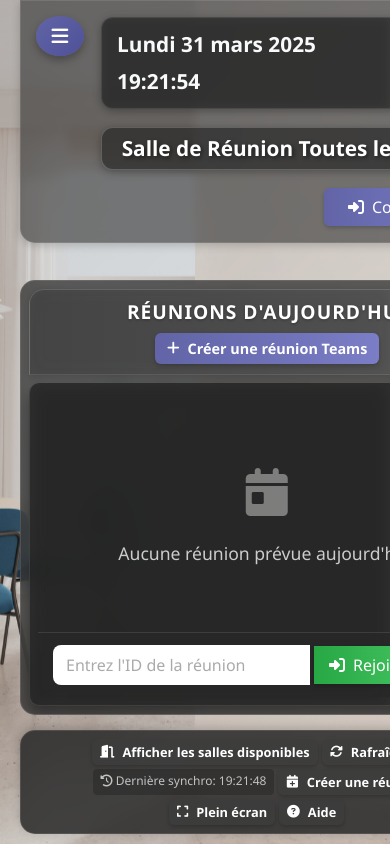
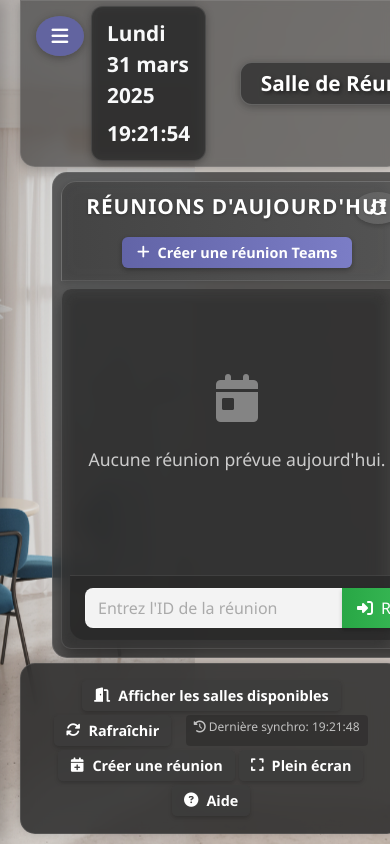
Before and after one commit to kaizen2025/teamsrooms_dev, a Flask app: page / in a window 390 px wide. Run offline with Flask 3, Linux system fonts and the light colour scheme.

Commit message:
Update interface-improvements.css

```diff
--- a/static/css/interface-improvements.css
+++ b/static/css/interface-improvements.css
@@ -1,110 +1,370 @@
-/**
- * interface-improvements.css
- * Styles de base pour l'amélioration de l'interface
- * - Structure et animation des menus
- * - Effets visuels de base
- * - Support des thèmes
+/*
+ * TeamsRooms Interface Improvements - Updated
+ * This CSS addresses all feedback points
  */
 
-/* ===== ÉLÉMENTS DE BASE DE L'INTERFACE ===== */
+/* -----------------------------
+ * 1. MENU BEHAVIOR
+ * ----------------------------- */
+.side-menu {
+  display: flex !important;
+  position: fixed;
+  left: -250px; /* Initially hidden */
+  width: 250px;
+  height: 100vh;
+  background: rgba(35, 35, 35, 0.85); /* More transparent */
+  backdrop-filter: blur(10px);
+  padding: var(--spacing-lg) 0;
+  z-index: var(--z-index-above);
+  box-shadow: 4px 0 15px rgba(0, 0, 0, 0.2);
+  overflow-y: auto;
+  border-right: 1px solid rgba(255, 255, 255, 0.1);
+  transition: left 0.3s ease;
+}
 
-/* Styles de base pour les cartes et conteneurs */
-.card, .room-card, .meeting-card {
+.side-menu.expanded {
+  left: 0;
+}
+
+/* Fix main container to adjust for side menu */
+.main-container {
+  grid-template-columns: 0 1fr var(--meetings-panel-width) !important;
+  grid-template-areas:
+    "menu header header"
+    "menu content meetings"
+    "menu controls controls" !important;
+  transition: grid-template-columns 0.3s ease;
+}
+
+.main-container.menu-expanded {
+  grid-template-columns: 250px 1fr var(--meetings-panel-width) !important;
+}
+
+/* Ensure menu content is visible */
+.side-menu .menu-logo,
+.side-menu .menu-title,
+.side-menu .menu-item-text,
+.side-menu .menu-bottom {
+  opacity: 1 !important;
+  transform: none !important;
+}
+
+/* Fix menu toggle button */
+.menu-toggle-visible {
+  position: fixed;
+  left: 15px;
+  top: 15px;
+  z-index: var(--z-index-overlay);
+  cursor: pointer;
+  border-radius: 50%;
+  width: 40px;
+  height: 40px;
+  display: flex;
+  align-items: center;
+  justify-content: center;
+  background: rgba(98, 100, 167, 0.9);
+  box-shadow: 0 2px 8px rgba(0, 0, 0, 0.3);
+  border: none;
+  color: white;
+  transition: all 0.3s ease;
+}
+
+.menu-toggle-visible:hover {
+  transform: scale(1.1);
+  background: var(--primary-color);
+}
+
+/* -----------------------------
+ * 2. REMOVE TOP BANNER & IMPROVE HEADER
+ * ----------------------------- */
+.header {
+  height: auto;
+  min-height: 70px;
+  background: rgba(40, 40, 40, 0.5); /* More transparent */
+  backdrop-filter: blur(5px);
+  border-bottom: 1px solid rgba(255, 255, 255, 0.05);
+  padding: 5px 10px 5px 60px; /* Add padding for menu button */
+  display: flex;
+  align-items: center;
+}
+
+/* Better title centering */
+.title-container {
+  position: absolute;
+  left: 0;
+  right: 0;
+  display: flex;
+  justify-content: center;
+  width: 100%;
+  height: 100%;
+  pointer-events: none;
+  z-index: 5;
+}
+
+.title {
+  font-size: 1.5rem;
+  background: rgba(40, 40, 40, 0.7);
+  padding: 8px 25px;
+  border-radius: 10px;
+  text-align: center;
+  white-space: nowrap;
+  overflow: hidden;
+  text-overflow: ellipsis;
+  pointer-events: auto;
+}
+
+/* Adjust title when menu is expanded */
+.main-container.menu-expanded .title-container {
+  width: calc(100% - 250px);
+  left: 250px;
+}
+
+/* Date & time */
+.datetime {
+  margin-left: 0;
+  background-color: rgba(40, 40, 40, 0.6);
+  padding: 6px 12px;
   border-radius: 8px;
-  transition: transform 0.2s ease, box-shadow 0.2s ease;
+  z-index: 10;
+}
+
+/* Login button */
+.header .btn-primary {
+  background: rgba(98, 100, 167, 0.8);
+  padding: 6px 12px;
+  border-radius: 6px;
+  font-size: 0.9rem;
+  box-shadow: 0 2px 5px rgba(0, 0, 0, 0.2);
+  z-index: 10;
+}
+
+/* -----------------------------
+ * 3. IMPROVED MEETINGS SECTION
+ * ----------------------------- */
+.meetings-container {
+  grid-area: meetings;
+  width: 100%;
+  height: 100%;
+  display: flex;
+  flex-direction: column;
+  background: rgba(40, 40, 40, 0.6); /* More transparent */
+  backdrop-filter: blur(8px);
+  border-radius: 0;
   overflow: hidden;
 }
 
-.card:hover, .room-card:hover {
-  transform: translateY(-2px);
-  box-shadow: 0 6px 12px rgba(0,0,0,0.1);
+/* Better meetings title bar */
+.meetings-title-bar {
+  background: rgba(60, 60, 60, 0.6); /* More transparent */
+  padding: 12px;
+  border-bottom: 1px solid rgba(255, 255, 255, 0.1);
+  display: flex;
+  flex-direction: column;
+  align-items: center;
 }
 
-/* Styles pour les boutons d'action */
-.action-button, button[class*="action"], .btn-primary {
-  transition: transform 0.1s ease, background-color 0.2s ease;
+.meetings-title-bar h2 {
+  margin: 0 0 8px 0;
+  font-size: 1.3rem;
+  font-weight: bold;
+  letter-spacing: 1px;
+  color: white;
+  text-align: center;
 }
 
-.button-pressed {
-  transform: scale(0.98);
+/* Create meeting button */
+.create-meeting-integrated {
+  background: linear-gradient(to right, var(--primary-color), var(--primary-color-light));
+  padding: 6px 15px;
+  border-radius: 6px;
+  display: flex;
+  align-items: center;
+  justify-content: center;
+  gap: 8px;
+  box-shadow: 0 2px 5px rgba(0, 0, 0, 0.3);
+  transition: all 0.2s ease;
+  font-size: 0.9rem;
 }
 
-/* Animation pour les transitions de page */
-.with-transition {
-  transition: opacity 0.3s ease;
+/* Increase meetings list space */
+.meetings {
+  flex: 1;
+  display: flex;
+  flex-direction: column;
+  background: rgba(40, 40, 40, 0.4); /* More transparent */
 }
 
-/* ===== MENU LATÉRAL ===== */
-
-/* Structure de base du menu latéral */
-.side-menu, #tableau-de-bord, .dashboard-menu {
-  transition: transform 0.3s ease, width 0.3s ease;
+.meetings-list {
+  padding: 8px;
+  flex: 1;
+  overflow-y: auto;
 }
 
-/* État fermé du menu latéral (mobile) */
-@media (max-width: 767px) {
-  .side-menu:not(.open), #tableau-de-bord:not(.open), .dashboard-menu:not(.open) {
-    transform: translateX(-100%);
+/* Meeting items with reduced height to fit more */
+.meeting-item {
+  background: rgba(45, 45, 45, 0.7); /* More transparent */
+  margin: 8px 0;
+  border-radius: 8px;
+  padding: 10px 12px;
+  box-shadow: 0 2px 5px rgba(0, 0, 0, 0.2);
+  border: 1px solid rgba(255, 255, 255, 0.05);
+  transition: all 0.2s ease;
+}
+
+.meeting-item h3 {
+  margin: 0 0 5px 0;
+  font-size: 1rem;
+}
+
+.meeting-item p {
+  margin: 3px 0;
+  font-size: 0.85rem;
+}
+
+.meeting-progress-container {
+  height: 5px;
+  margin: 5px 0;
+}
+
+.time-info {
+  font-size: 0.8rem;
+}
+
+.meeting-join-btn {
+  padding: 4px 10px;
+  font-size: 0.85rem;
+  margin-top: 5px;
+}
+
+/* Status badges */
+.meeting-status-badge {
+  padding: 2px 8px;
+  font-size: 0.75rem;
+  border-radius: 12px;
+  display: inline-block;
+  margin-bottom: 3px;
+}
+
+/* Section headers */
+.status-section {
+  padding: 5px 8px;
+  margin-top: 5px;
+  border-bottom: 1px solid rgba(255, 255, 255, 0.1);
+}
+
+.status-section h4 {
+  font-size: 0.9rem;
+  margin: 0;
+  color: #ddd;
+  display: flex;
+  align-items: center;
+  gap: 6px;
+}
+
+/* Meeting ID entry */
+.meeting-id-entry {
+  display: flex;
+  padding: 8px;
+  background: rgba(45, 45, 45, 0.5); /* More transparent */
+  border-top: 1px solid rgba(255, 255, 255, 0.1);
+}
+
+.meeting-id-entry input {
+  flex: 1;
+  padding: 6px 10px;
+  border-radius: 4px 0 0 4px;
+  border: 1px solid rgba(255, 255, 255, 0.2);
+  background: rgba(255, 255, 255, 0.95);
+}
+
+.meeting-id-entry button {
+  padding: 6px 12px;
+  border-radius: 0 4px 4px 0;
+  background: linear-gradient(to right, var(--success-color), #43a047);
+  color: white;
+  border: none;
+  white-space: nowrap;
+}
+
+/* -----------------------------
+ * 4. BOTTOM CONTROLS IMPROVEMENTS
+ * ----------------------------- */
+.controls-container {
+  background: rgba(40, 40, 40, 0.5); /* More transparent */
+  padding: 8px 15px;
+  border-top: 1px solid rgba(255, 255, 255, 0.05);
+}
+
+.control-buttons button {
+  padding: 6px 12px;
+  font-size: 0.9rem;
+  background: rgba(60, 60, 60, 0.6); /* More transparent */
+  border-radius: 5px;
+}
+
+/* -----------------------------
+ * 5. ROOMS SECTION IMPROVEMENTS
+ * ----------------------------- */
+.rooms-section {
+  background: rgba(35, 35, 35, 0.7); /* More transparent */
+}
+
+.room-card {
+  background: rgba(45, 45, 45, 0.7); /* More transparent */
+}
+
+/* -----------------------------
+ * 6. MODALS IMPROVEMENTS
+ * ----------------------------- */
+.booking-modal-content,
+.auth-modal-content {
+  background: rgba(40, 40, 40, 0.85);
+}
+
+.booking-modal-header,
+.auth-modal-header {
+  background: rgba(60, 60, 60, 0.8);
+}
+
+/* -----------------------------
+ * 7. RESPONSIVE ADJUSTMENTS
+ * ----------------------------- */
+@media (max-width: 992px) {
+  .title {
+    font-size: 1.3rem;
+    max-width: 90%;
+  }
+
+  .meetings-container {
+    --meetings-panel-width: 350px;
   }
 }
 
-/* ===== SECTION DES SALLES ===== */
-
-/* Conteneur pour la liste des salles */
-.rooms-section, .rooms-list, .available-rooms {
-  /* La position sera gérée dans performance-optimizations.css */
-  transition: opacity 0.3s ease, transform 0.3s ease;
+@media (max-width: 768px) {
+  .header {
+    flex-direction: row;
+    align-items: center;
+    padding-left: 60px;
   }
 
-/* ===== INDICATEURS DE STATUT ===== */
-
-/* Styles pour les indicateurs de disponibilité */
-.status-indicator, .availability-dot {
-  display: inline-block;
-  width: 10px;
-  height: 10px;
-  border-radius: 50%;
-  margin-right: 8px;
+  .datetime {
+    margin-right: auto;
   }
 
-.status-available, .available {
-  background-color: #4CAF50;
+  .title-container {
+    position: relative;
+    width: 100%;
+    height: auto;
+    margin: 8px 0;
   }
 
-.status-occupied, .occupied {
-  background-color: #F44336;
+  .main-container.menu-expanded .title-container {
+    width: 100%;
+    left: 0;
   }
 
-/* ===== THÈME SOMBRE ===== */
-
-.dark-mode {
-  --bg-color: #121212;
-  --card-bg: #1E1E1E;
-  --text-color: #E0E0E0;
-  --border-color: #333333;
+  .meetings-container {
+    width: 100%;
+    --meetings-panel-width: 100%;
   }
-
-.dark-mode .card,
-.dark-mode .room-card,
-.dark-mode .meeting-card {
-  background-color: var(--card-bg);
-  color: var(--text-color);
-  border-color: var(--border-color);
 }
-
-/* ===== ACCESSIBILITÉ ===== */
-
-.keyboard-focus {
-  outline: 2px solid #2196F3 !important;
-  outline-offset: 2px !important;
-}
-
-/* Focus visibles pour navigation au clavier */
-button:focus-visible,
-[href]:focus-visible,
-input:focus-visible,
-select:focus-visible,
-textarea:focus-visible {
-  outline: 2px solid #2196F3;
-  outline-offset: 2px;
-}
```
Lines whose indentation alone changed are shown as unchanged.
